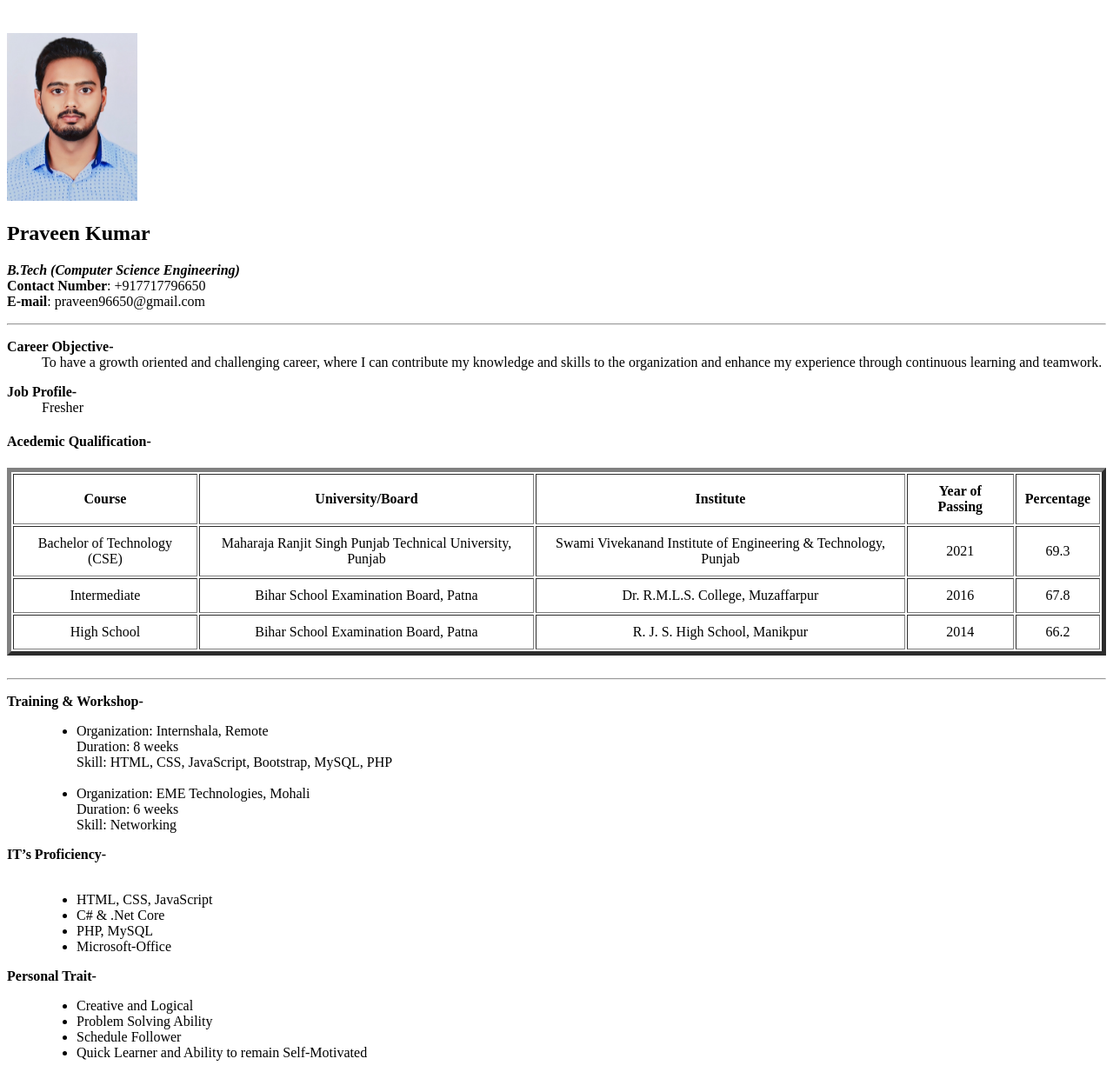
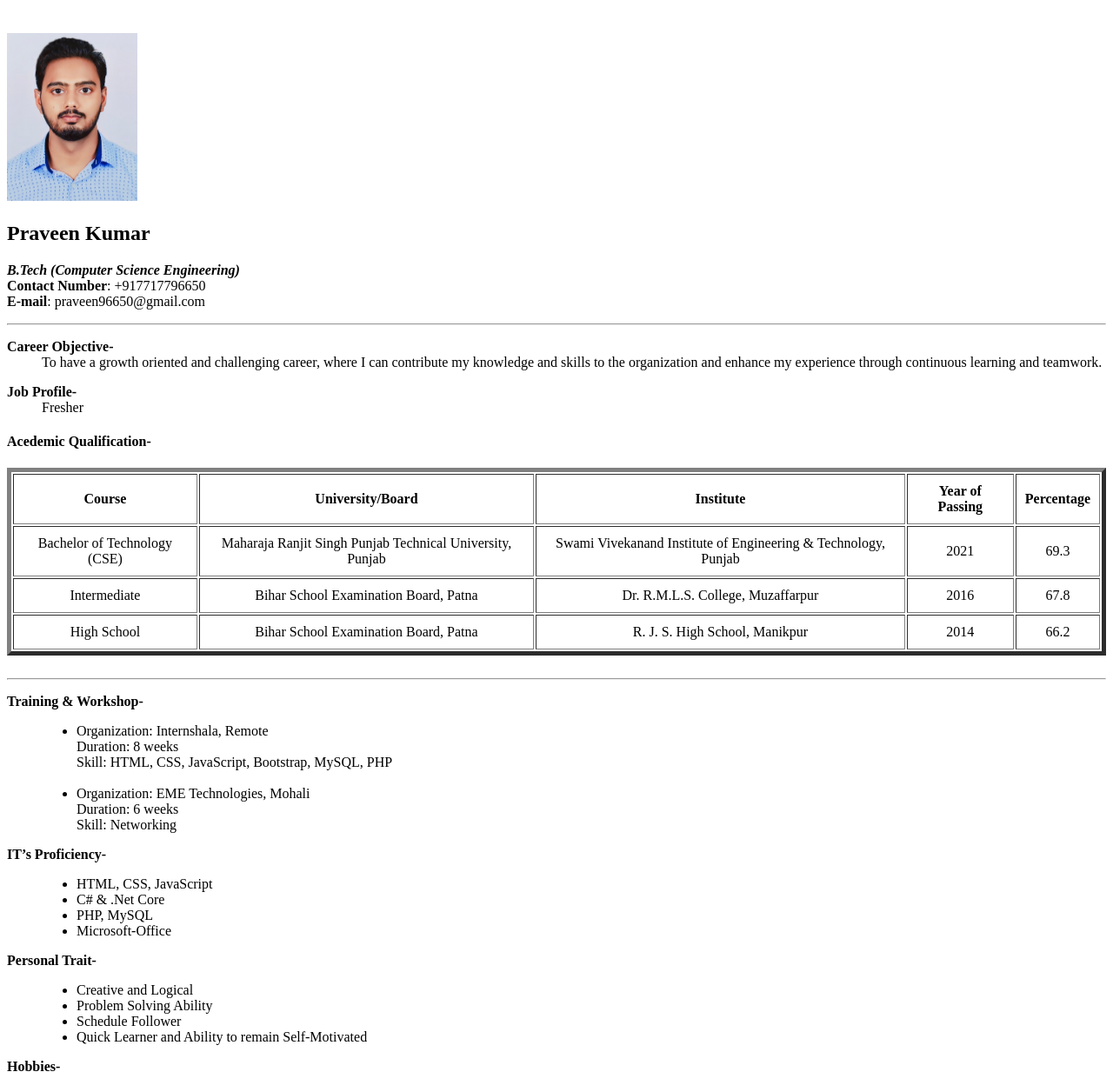
Before and after one commit to praveensarraf/resume, a plain HTML site: page index.html in a window 1280 px wide. Shown: the part 60-1293 px from the top of the page at 87% size. Drawn offline with Linux system fonts and the light colour scheme.

Commit message:
Update index.html

```diff
--- a/index.html
+++ b/index.html
@@ -81,7 +81,7 @@
         </dl>
 
         <dl>
-            <dt><b>IT’s Proficiency-</b></dt> <br/>
+            <dt><b>IT’s Proficiency-</b></dt>
             <dd> <ul>
             <li>HTML, CSS, JavaScript</li>
             <li>C# & .Net Core</li>
```
